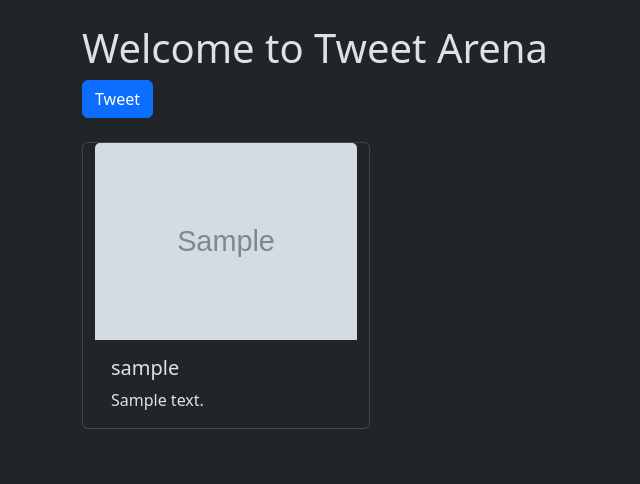
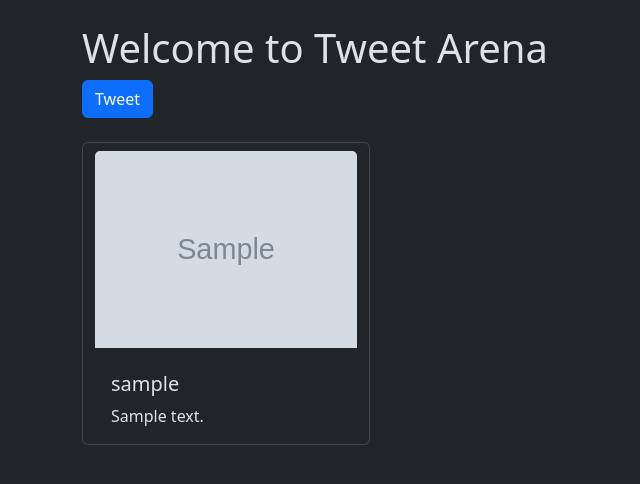
Before and after one commit to Nitin-Pilkhwal/tweetnow, a Django app: page / in a window 1280 px wide. Shown: the part 56-540 px from the top of the page, without its empty margins (0-640 px from the left). Run offline with Django 5.2, Linux system fonts and the light colour scheme; tables that the repository leaves empty hold one stand-in row (values such as "Sample post"); grey boxes marked "Sample" are stand-in pictures.

Commit message:
Update tweet_list.html

```diff
--- a/tweet/templates/tweet_list.html
+++ b/tweet/templates/tweet_list.html
@@ -11,7 +11,7 @@
     <div class="container row gap-3">
         {% for tweet in tweets %}
         <div class="card" style="width: 18rem;">
-            <img src="{{tweet.photo.url}}" class="card-img-top" alt="...">
+            <img src="{{tweet.photo.url}}" class="card-img-top my-2" alt="...">
             <div class="card-body">
               <h5 class="card-title">{{tweet.user.username}}</h5>
               <p class="card-text">{{tweet.text}}</p>
```
